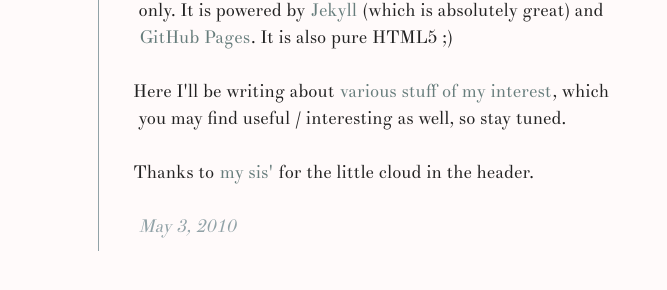
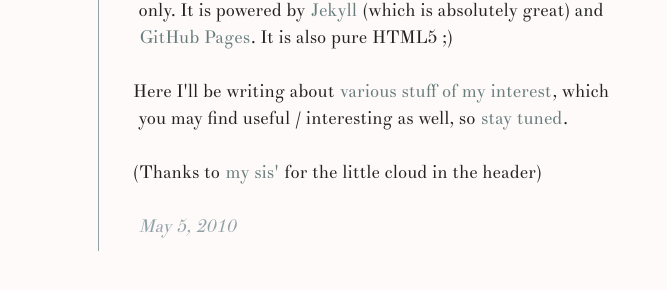
Before and after one commit to ivana/ivana.github.com, a Jekyll site: the page built from _posts/2010-05-05-first-post.html, in a window 1280 px wide. Shown: the part 370-660 px from the top of the page, without its empty margins (272-939 px from the left). Built offline with Jekyll 4.4.1, drawn with Linux system fonts in a browser that asks for light colours; some of the changed lines change nothing that is shown.

Commit message:
changed date

```diff
--- a/_posts/2010-05-03-first-post.html
+++ b/_posts/2010-05-05-first-post.html
@@ -10,8 +10,8 @@ layout: post
 </p>
 <p>
   Here I'll be writing about <a href="/about#interests">various stuff of my interest</a>,
-  which you may find useful / interesting as well, so stay tuned. <!-- TODO: rss link -->
+  which you may find useful / interesting as well, so <a href="/atom.xml">stay tuned</a>.
 </p>
 <p>
-  Thanks to <a href="http://www.facebook.com/tasha212">my sis'</a> for the little cloud in the header.
+  (Thanks to <a href="http://www.facebook.com/tasha212">my sis'</a> for the little cloud in the header)
 </p>
```
